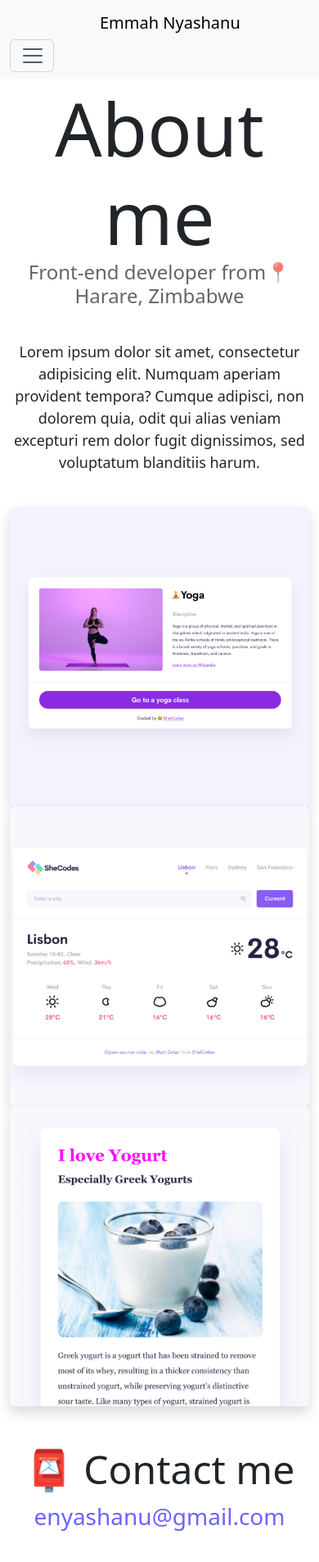
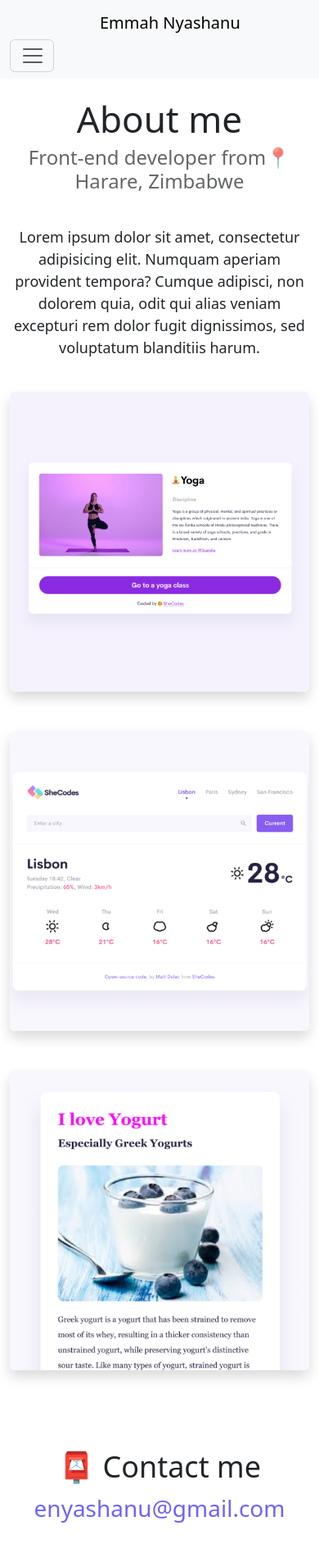
Before and after one commit to Hazelnut76/Emmah-Nyashanu, a plain HTML site: page about.html in a window 390 px wide. Shown: the whole page at 82% size. Before the commit the page ends 1871 px from the top, so only its background shows below. Drawn offline with nearby package versions, Linux system fonts and the light colour scheme.

Commit message:
Made website more responsive

```diff
--- a/about.html
+++ b/about.html
@@ -59,13 +59,13 @@
     <div class="container">
       <div class="row">
         <div class="col-sm-4">
-          <img src="/images/yoga.png" alt="Emmah Nyashanu Yoga project" class="img-fluid rounded shadow" />
+          <img src="/images/yoga.png" alt="Emmah Nyashanu Yoga project" class="img-fluid mb-5 rounded shadow" />
         </div>
         <div class="col-sm-4">
-          <img src="/images/weather.png" alt="Emmah Nyashanu Weather project" class="img-fluid rounded shadow" />
+          <img src="/images/weather.png" alt="Emmah Nyashanu Weather project" class="img-fluid mb-5 rounded shadow" />
         </div>
         <div class="col-sm-4">
-          <img src="/images/yogurt.png" alt="Emmah Nyashanu Yogurt project" class="img-fluid rounded shadow" />
+          <img src="/images/yogurt.png" alt="Emmah Nyashanu Yogurt project" class="img-fluid mb-5 rounded shadow" />
         </div>
       </div>
     </div>
--- a/src/style.css
+++ b/src/style.css
@@ -15,7 +15,7 @@
 }
 
 body {
-  margin-top: 90px;
+  margin: 100px 0px;
   padding-top: 12px;
 }
 
@@ -109,11 +109,21 @@ p {
   text-decoration: underline;
 }
 
-@media (max-width: 576px) {
-  .primary-link {
+  @media (max-width: 576px) {
+  h1 {
+    font-size: 44px;
+    line-height: 1.5;
+  }
+  h2 {
+font-size: 36px;
+text-align: center;
+  }
+  p {
+    text-align: center;
+  }
+  .project-link {
     display: block;
     text-align: center;
     margin: 0 20px;
     }
-
-  }
+}
```
Also changed, not shown: index.html (+3 -3 lines).
